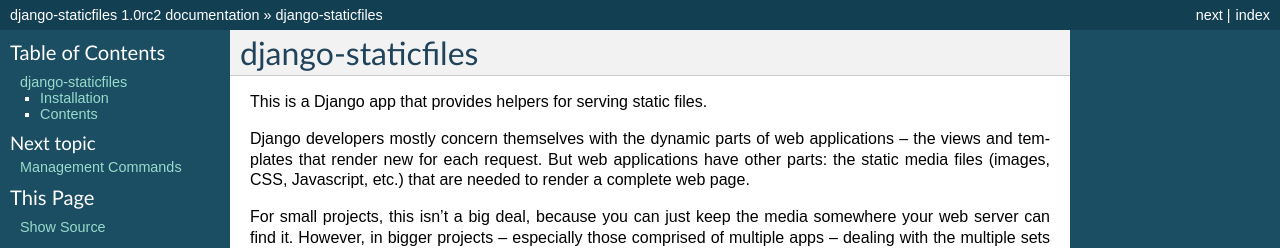
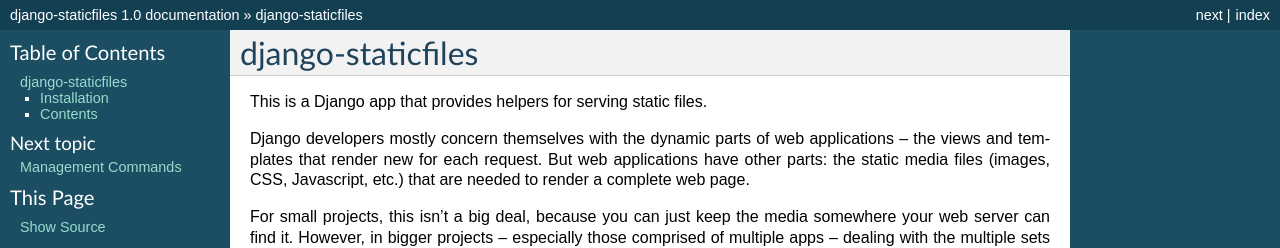
Before and after one commit to jezdez/django-staticfiles, a Sphinx documentation site: the page built from docs/index.rst, in a window 1280 px wide and 900 px high. Shown: the top 248 px of the window. Built offline with Sphinx 7.4.7, drawn with Linux system fonts in a browser that asks for light colours; some of the changed text lies outside the part shown.

Commit message:
Bumped version to 1.0. w00t!

```diff
--- a/docs/conf.py
+++ b/docs/conf.py
@@ -54,7 +54,7 @@
 # The short X.Y version.
 version = '1.0'
 # The full version, including alpha/beta/rc tags.
-release = '1.0rc2'
+release = '1.0'
 
 # The language for content autogenerated by Sphinx. Refer to documentation
 # for a list of supported languages.
--- a/staticfiles/__init__.py
+++ b/staticfiles/__init__.py
@@ -1,4 +1,4 @@
-VERSION = (1, 0, 0, "rc", 2)  # following PEP 386
+VERSION = (1, 0, 0, "f", 0)  # following PEP 386
 DEV_N = None
 
 
```
